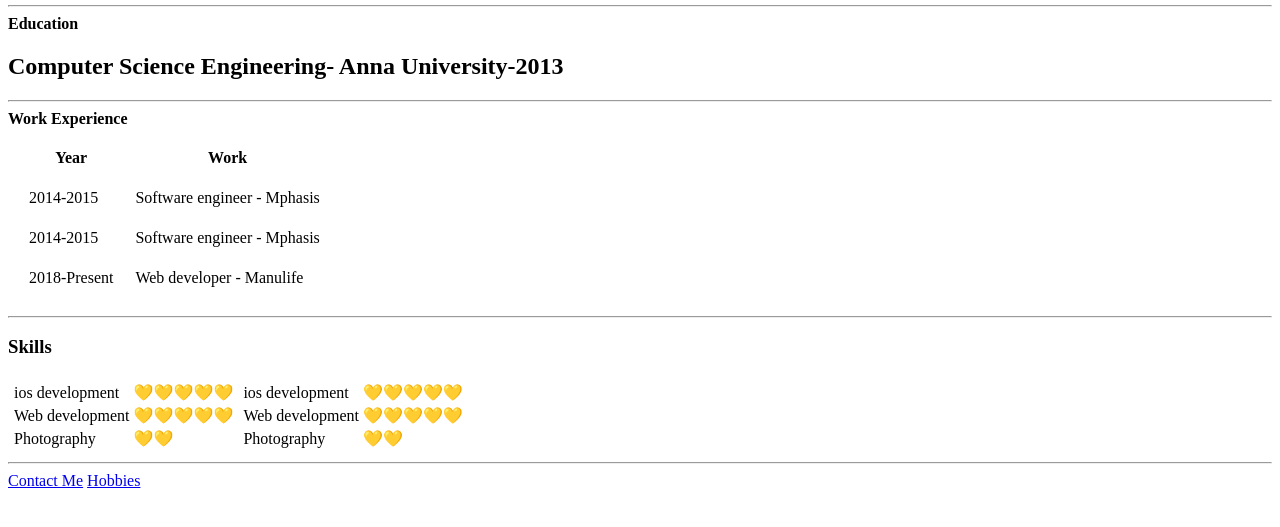
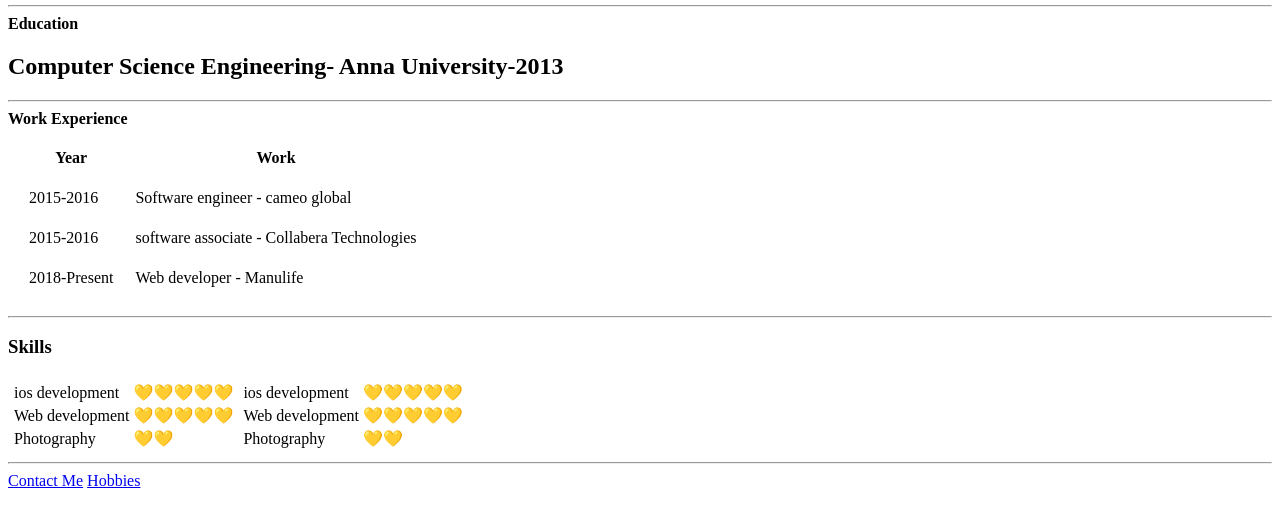
Before and after one commit to Raghunandan2221/cv, a plain HTML site: page index.html in a window 1280 px wide. Shown: the part 167-694 px from the top of the page. Drawn offline with Linux system fonts and the light colour scheme.

Commit message:
Add files via upload

```diff
--- a/index.html
+++ b/index.html
@@ -26,12 +26,12 @@
   </thead>
   <tbody>
   <tr>
-    <td>2014-2015</td>
-    <td>Software engineer - Mphasis</td>
+    <td>2015-2016</td>
+    <td>Software engineer - cameo global</td>
   </tr>
   <tr>
-    <td>2014-2015</td>
-    <td>Software engineer - Mphasis</td>
+    <td>2015-2016</td>
+    <td>software associate - Collabera Technologies</td>
   </tr>
   <tr>
     <td>2018-Present</td>
@@ -77,7 +77,7 @@
 
 
 <hr>
-<a href="C:\Users\Raghu\Desktop\web development\Html Personal site\Contact me.html">Contact Me</a>
-<a href="C:\Users\Raghu\Desktop\web development\Html Personal site\Hobbies.html">Hobbies</a>
+<a href="Contact me.html">Contact Me</a>
+<a href="Hobbies.html">Hobbies</a>
   </body>
 </html>
```
